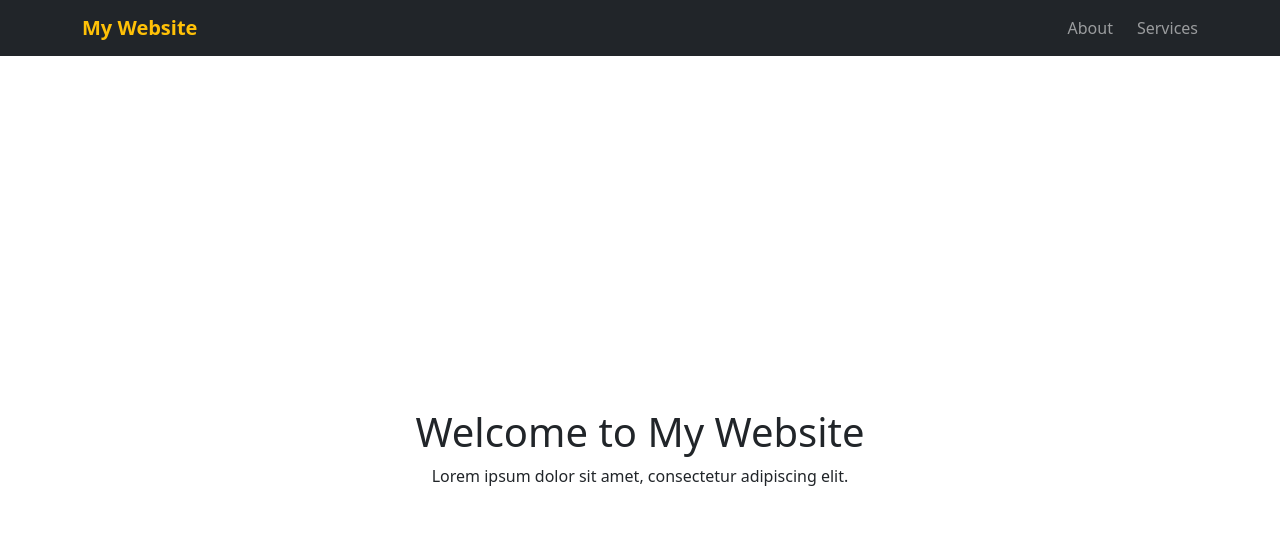
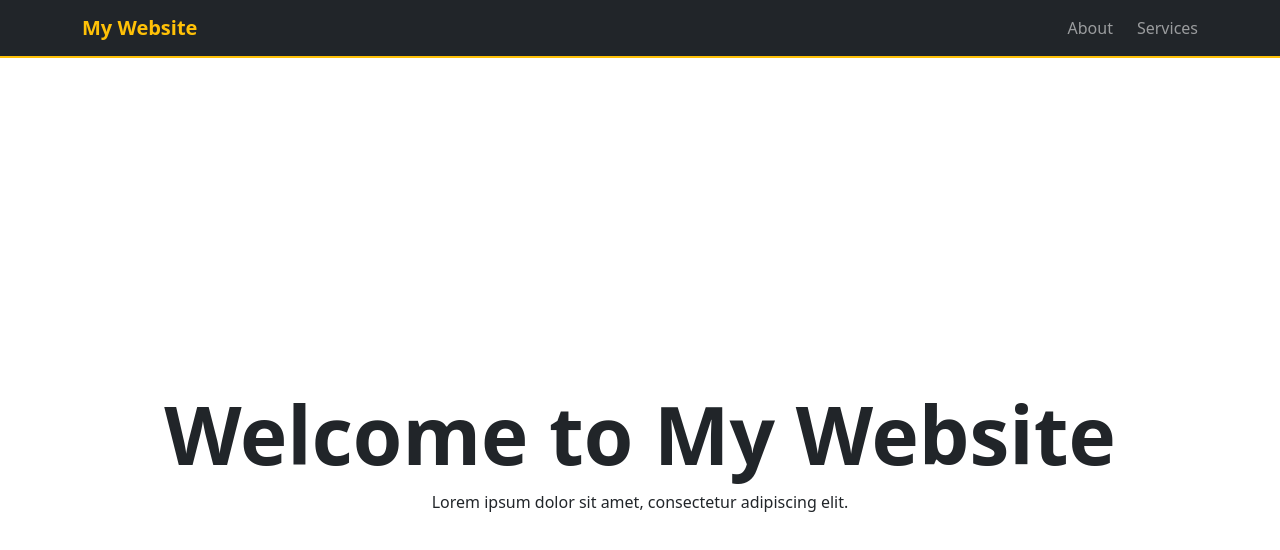
Before and after one commit to Zz3enith/DORADO-SD2, a plain HTML site: page session-12/index.html in a window 1280 px wide. Shown: the top 550 px of the page. Drawn offline with nearby package versions, Linux system fonts and the light colour scheme.

Commit message:
Updated Session 12

```diff
--- a/session-12/index.html
+++ b/session-12/index.html
@@ -11,7 +11,7 @@
     </head>
     <body>
       <!-- Navbar -->
-        <nav id="navbar" class="navbar navbar-dark bg-dark sticky-top">
+        <nav id="navbar" class="navbar navbar-dark bg-dark border-bottom border-warning border-2 sticky-top">
           <div class="container d-flex align-items-center justify-content-between">
             <a class="navbar-brand text-warning fw-bold" href="#banner">My Website</a>
             <ul class="navbar-nav flex-row ms-auto gap-4">
@@ -24,7 +24,7 @@
         <!-- Banner Section -->
         <section id="banner">
             <div class="container vh-100 d-flex flex-column align-items-center justify-content-center text-center px-3">
-                <h1>Welcome to My Website</h1>
+                <h1 class="fw-bold display-1">Welcome to My Website</h1>
             <p>Lorem ipsum dolor sit amet, consectetur adipiscing elit.</p>
 
             </div>
@@ -41,7 +41,7 @@
                         <p>Lorem ipsum dolor sit amet, consectetur adipiscing elit. Nulla tincidunt nisi et sem eleifend aliquet. Fusce interdum rutrum ipsum, non feugiat risus consectetur eu. Nulla sodales orci et mi ultrices, at mattis leo gravida. Curabitur non dapibus orci.</p>
                     </div>
                     <div class="col-12 col-lg-6 text-center text-lg-end">
-                        <img src="https://res.cloudinary.com/dneeqo5vq/image/upload/v1708477409/2024-Maserati-GranTurismo-Review-550x350_gopzhy.jpg" class="img-fluid border border-2 border-warning car-image rounded" alt="Maserati GranTurismo">
+                        <img src="https://res.cloudinary.com/dneeqo5vq/image/upload/v1708477409/2024-Maserati-GranTurismo-Review-550x350_gopzhy.jpg" class="img-fluid border border-2 border-warning car-image rounded shadow-dark" alt="Maserati GranTurismo">
                     </div>
                 </div>
             </div>
```
